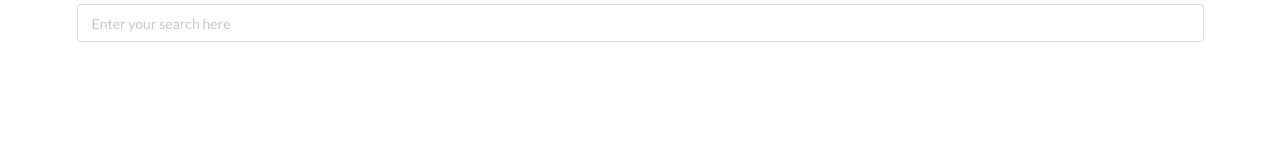
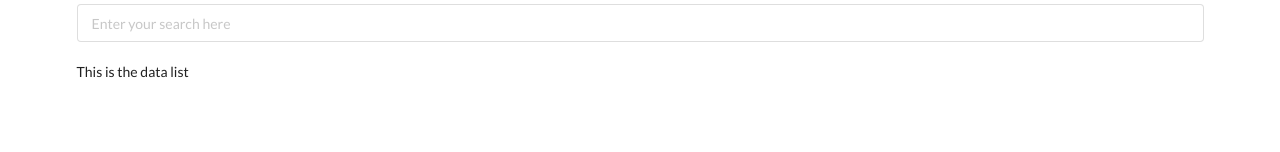
Before and after one commit to CrazySession/swapiapi, a React (Create React App) app: page / in a window 1280 px wide. Shown: the part 140-292 px from the top of the page. Built offline with nearby package versions, Linux system fonts and the light colour scheme.

Commit message:
created and initialized DataList

```diff
--- a/src/components/App.js
+++ b/src/components/App.js
@@ -2,12 +2,14 @@ import React from 'react';
 
 import Top from './Header';
 import Searchbar from './SearchBar';
+import DataList from './DataList';
 
 const App = () => {
     return (
             <div className="ui container">
                 <Top        />
                 <Searchbar  />
+                <DataList   />
             </div>
     )
 };
--- /dev/null
+++ b/src/components/DataList.js
@@ -0,0 +1,7 @@
+import React from 'react';
+
+const DataList = () => {
+    return <div>This is the data list</div>
+};
+
+export default DataList
```
